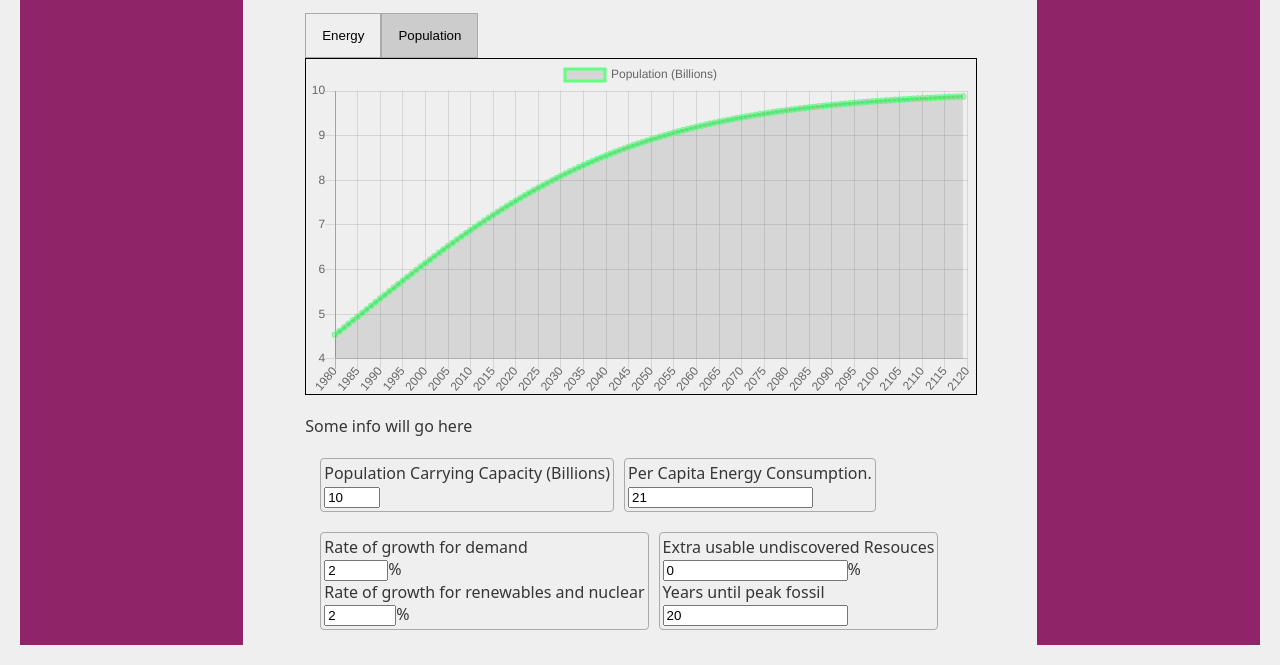
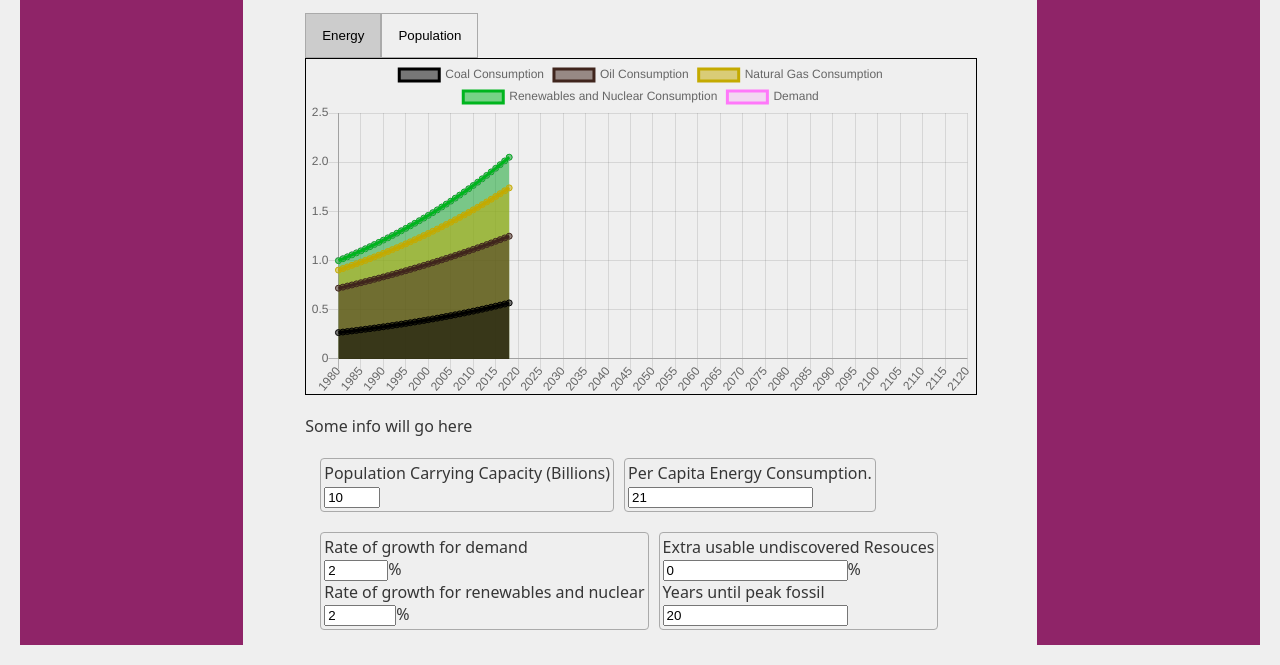
Before and after one commit to asoback/growth_scenarios, a website: page index.html in a window 1280 px wide. Shown: the part 177-842 px from the top of the page. Drawn offline with nearby package versions, Linux system fonts and the light colour scheme.

Commit message:
Smoothed historical energy data

```diff
--- a/index.html
+++ b/index.html
@@ -27,8 +27,8 @@
       <div>
         <!--Tabs-->
         <div class="tab">
-          <button class="tablinks" id="energy-chart-tab">Energy</button>
-          <button class="tablinks active" id="pop-chart-tab">Population</button>
+          <button class="tablinks active" id="energy-chart-tab">Energy</button>
+          <button class="tablinks" id="pop-chart-tab">Population</button>
         </div>
 
         <!--Chart-->
--- a/index.js
+++ b/index.js
@@ -7,6 +7,7 @@ const start_year = 1980;
 const end_year = 2120;
 const beginning_population = 4.46;
 var population_chart;
+var energy_chart;
 
 // This information was generally derived from
 // https://knoema.com/EIAINTL2018May/international-energy-data-monthly-update
@@ -29,7 +30,7 @@ const historical_data = {
 
 const getRateFromCompoundInterest = (principle, final, time) => {
   const interest = final - principle;
-  const rate = interest/(principle * time);
+  const rate = Math.pow((final/principle), 1/time) - 1;
   return rate;
 };
 
@@ -96,6 +97,132 @@ const buildPop = () => {
   }
 };
 
+const buildEnergy = () => {
+  let num_historical_years = 2018 - 1980;
+
+  model_variables.oil.data = [];
+  model_variables.coal.data = [];
+  model_variables.natural_gas.data = [];
+  model_variables.renewables.data = [];
+  model_variables.demand.data = [];
+
+  // historical data
+  const historical_rate = getRateFromCompoundInterest(
+    historical_data.total_energy_1980, historical_data.total_energy_2018, num_historical_years);
+
+  let current_oil_percent = historical_data.percent_oil_1980;
+  let current_gas_percent = historical_data.percent_gas_1980;
+  let current_coal_percent = historical_data.percent_coal_1980;
+  let current_renewables_percent = historical_data.percent_renewable_1980;
+
+  const current_oil_percent_delta = (historical_data.percent_oil_2018 - historical_data.percent_oil_1980) / num_historical_years;
+  const current_gas_percent_delta = (historical_data.percent_gas_2018 - historical_data.percent_gas_1980) / num_historical_years;
+  const current_coal_percent_delta = (historical_data.percent_coal_2018 - historical_data.percent_coal_1980) / num_historical_years;
+  const current_renewables_percent_delta = (historical_data.percent_renewable_2018 - historical_data.percent_renewable_1980) / num_historical_years;
+
+  // let current_total_primary_energy = historical_data.total_energy_1980;
+  let current_oil = historical_data.percent_oil_1980;
+  let current_gas = historical_data.percent_gas_1980;
+  let current_coal = historical_data.percent_coal_1980;
+  let current_renewables = historical_data.percent_renewable_1980;
+  let current_demand = historical_data.total_energy_1980;
+
+  model_variables.oil.data.push(current_oil);
+  model_variables.coal.data.push(current_coal);
+  model_variables.natural_gas.data.push(current_gas);
+  model_variables.renewables.data.push(current_renewables);
+  model_variables.demand.data.push(current_demand);
+
+  for (let i = 1; i <= 2018-1980; i++) {
+    current_demand = current_demand + (current_demand * historical_rate);
+
+    current_oil_percent = current_oil_percent + current_oil_percent_delta;
+    current_gas_percent = current_gas_percent + current_gas_percent_delta;
+    current_coal_percent = current_coal_percent + current_coal_percent_delta;
+    current_renewables_percent = current_renewables_percent + current_renewables_percent_delta;
+
+    current_oil = current_demand * current_oil_percent;
+    current_gas = current_demand * current_gas_percent;
+    current_coal = current_demand * current_coal_percent;
+    current_renewables = current_demand * current_renewables_percent;
+
+    model_variables.oil.data.push(current_oil);
+    model_variables.coal.data.push(current_coal);
+    model_variables.natural_gas.data.push(current_gas);
+    model_variables.renewables.data.push(current_renewables);
+    model_variables.demand.data.push(current_demand);
+  }
+
+  // Prediction data
+  // TODO
+
+};
+
+const generateEnergyChart = () => {
+  const data = {};
+  data.labels = model_variables.years;
+  data.datasets = [
+    {
+      label: 'Coal Consumption',
+      backgroundColor: 'rgba(0, 0, 0, 0.5)',
+      borderColor: 'rgb(0, 0, 0)',
+      data: model_variables.coal.data
+    },
+    {
+      label: 'Oil Consumption',
+      backgroundColor: 'rgba(64, 37, 29, 0.5)',
+      borderColor: 'rgb(64, 37, 29)',
+      data: model_variables.oil.data
+    },
+    {
+      label: 'Natural Gas Consumption',
+      backgroundColor: 'rgba(196, 170, 0, 0.5)',
+      borderColor: 'rgb(196, 170, 0)',
+      data: model_variables.natural_gas.data
+    },
+    {
+      label: 'Renewables and Nuclear Consumption',
+      backgroundColor: 'rgba(0, 181, 30, 0.5)',
+      borderColor: 'rgb(0, 181, 30)',
+      data: model_variables.renewables.data
+    },
+    {
+      label: 'Demand',
+      yAxisID: 'unstacked_line',
+      backgroundColor: 'rgba(255, 120, 250, 0.2)',
+      borderColor: 'rgb(255, 120, 250)',
+      data: model_variables.demand.data
+    },
+  ];
+  let ctx = energy_chart_element.getContext('2d');
+  if (energy_chart) {
+      energy_chart.destroy();
+  }
+  const options = {
+        scales: {
+            yAxes: [{
+                stacked: true,
+                ticks: {
+                    beginAtZero: true,
+                },
+            },{
+                id: 'unstacked_line',
+                stacked: false,
+                display: false, // ticks on y axis
+                ticks: {
+                    beginAtZero: true,
+                },
+            }]
+        }
+    };
+
+    energy_chart = new Chart(ctx, {
+        type: "line",
+        data: data,
+        options: options
+    });
+};
+
 
 const generatePopChart = () => {
   const data = {};
@@ -120,7 +247,6 @@ const generatePopChart = () => {
 
 /* tab controls */
 const showChart = (e, chart_name) => {
-  console.log("Show chart ", chart_name);
   if (chart_name == 'Population') {
     energy_chart_element.style.display = 'none';
     population_chart_element.style.display = 'block';
@@ -142,9 +268,10 @@ const showChart = (e, chart_name) => {
 /* main */
 buildYears();
 buildPop();
+buildEnergy();
+generateEnergyChart();
 generatePopChart();
-
-console.log(getRateFromCompoundInterest(historical_data.total_energy_1980, historical_data.total_energy_2018, 2018-1980));
+population_chart_element.style.display = 'none';
 
 /* Tab element controls */
 document.getElementById('pop-chart-tab').onclick = () => {
--- a/style.css
+++ b/style.css
@@ -40,10 +40,6 @@ body {
 }
 
 #populationChart {
-
-}
-
-#energyChart {
   display: none;
 }
 
```
